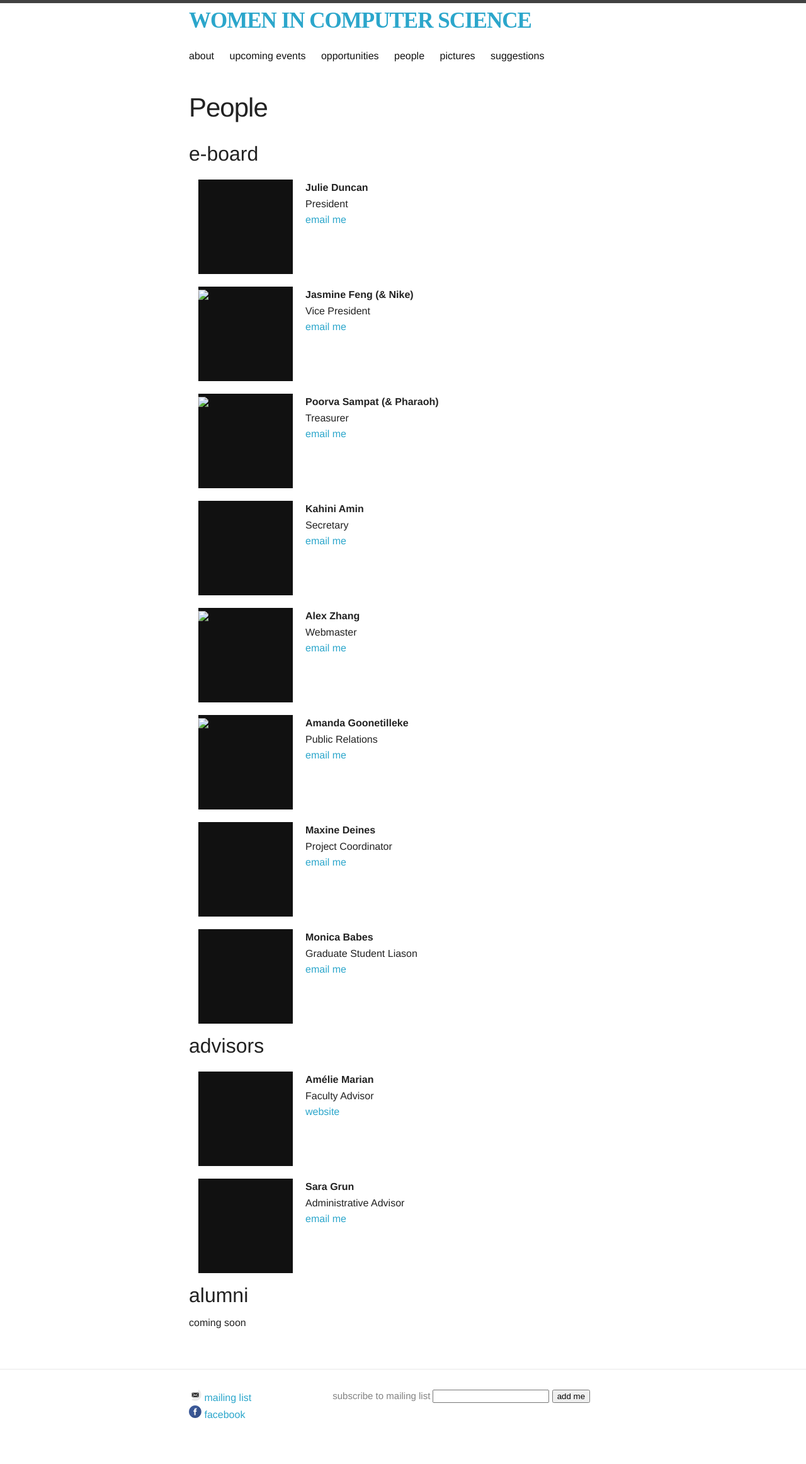
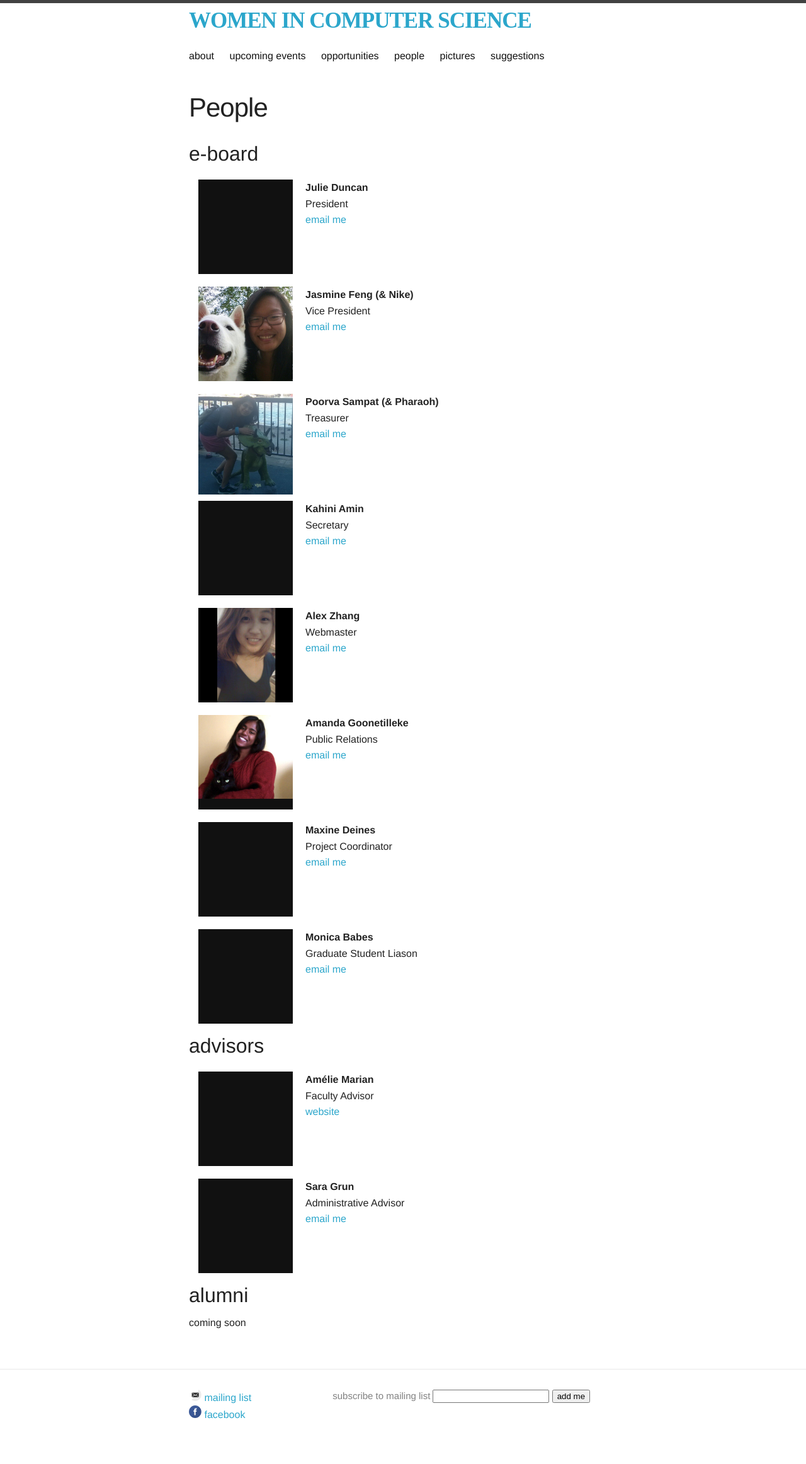
Before and after one commit to scarletwcs/ruwics.github.io, a Jekyll site: the page built from people.html, in a window 1280 px wide. Shown: the whole page at 63% size. Built offline with Jekyll 4.4.1, drawn with Linux system fonts in a browser that asks for light colours; some web fonts are replaced.

Commit message:
forgot suggestion

```diff
--- a/people.html
+++ b/people.html
@@ -19,7 +19,7 @@ permalink: /people/
 <div class="row">
 	<div class="small-3 columns">
 		<div class="filler picture">
-			<img src="/third-party/img/jasmine.jpg"></img>
+			<img src="/third-party/img/people/jasmine.jpg"></img>
 		</div>
 	</div>
 	<div class="small-9 columns">
@@ -32,7 +32,7 @@ permalink: /people/
 <div class="row">
 	<div class="small-3 columns">
 		<div class="filler picture">
-			<img src="/third-party/img/poorva.jpg"></img>
+			<img src="/third-party/img/people/poorva.jpg"></img>
 		</div>
 	</div>
 	<div class="small-9 columns">
@@ -56,7 +56,7 @@ permalink: /people/
 <div class="row">
 	<div class="small-3 columns">
 		<div class="filler picture">
-			<img src="/third-party/img/alex.jpg"></img>
+			<img src="/third-party/img/people/alex.jpg"></img>
 		</div>
 	</div>
 	<div class="small-9 columns">
@@ -69,7 +69,7 @@ permalink: /people/
 <div class="row">
 	<div class="small-3 columns">
 		<div class="filler picture">
-			<img src="/third-party/img/amanda.jpg"></img>
+			<img src="/third-party/img/people/amanda.jpg"></img>
 		</div>
 	</div>
 	<div class="small-9 columns">
```
